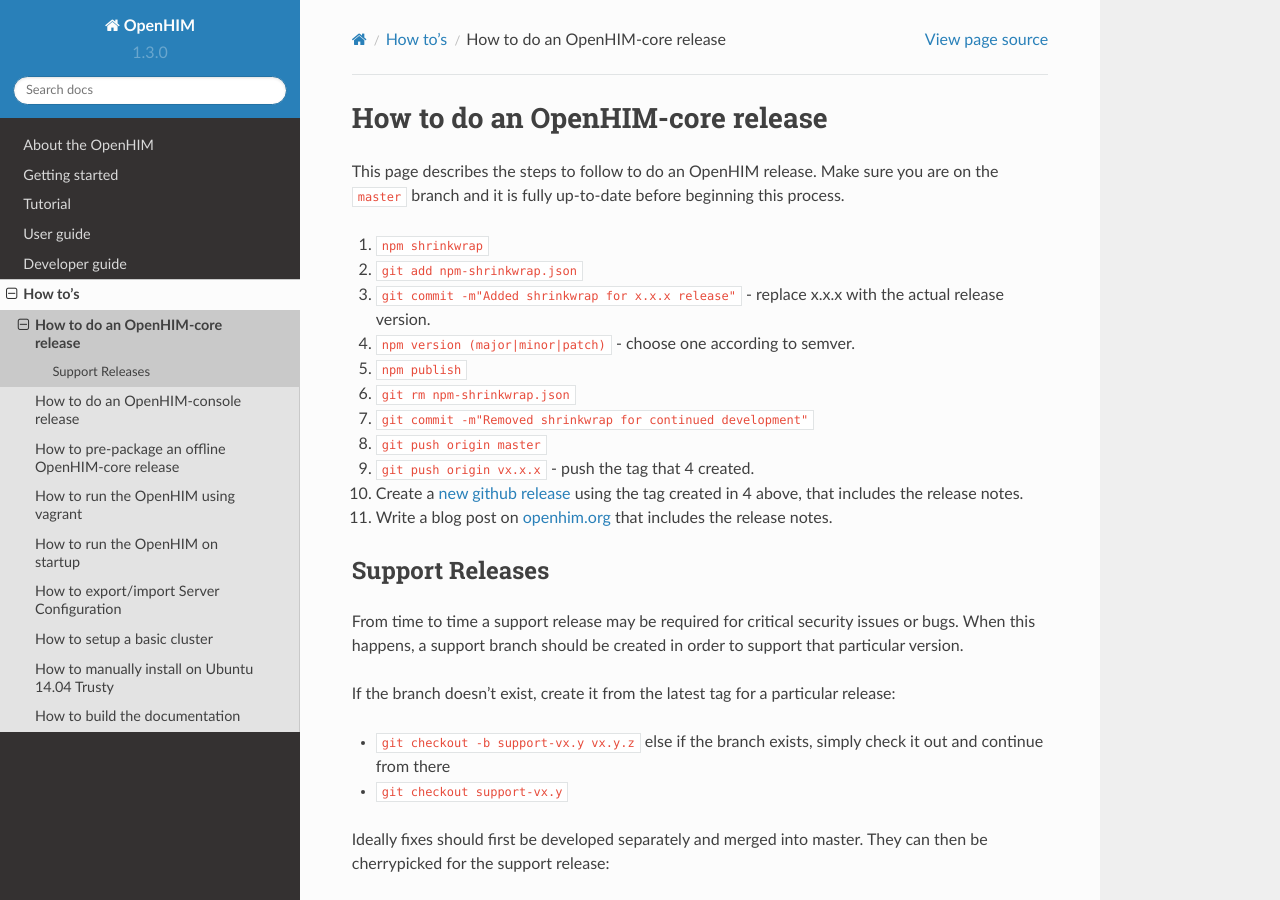
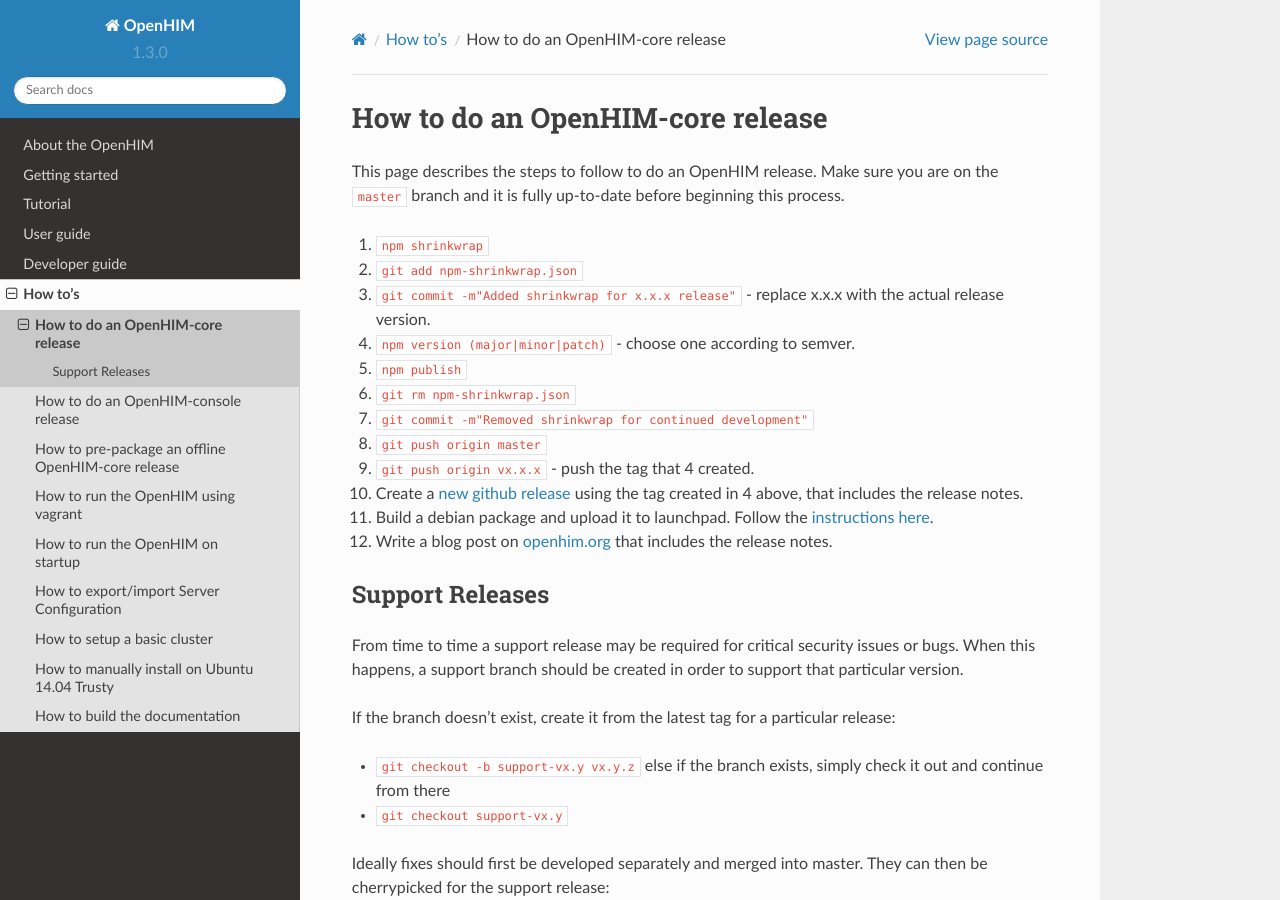
Before and after one commit to jembi/openhim-core-js, a Sphinx documentation site: the page built from docs/how-to/how-to-do-an-openhim-core-release.md, in a window 1280 px wide and 900 px high. Built offline with Sphinx 7.4.7 and the Read the Docs theme 2.0.0, drawn with Linux system fonts in a browser that asks for light colours.

Commit message:
Adds debian packaging comment to release instructions.

```diff
--- a/docs/how-to/how-to-do-an-openhim-core-release.md
+++ b/docs/how-to/how-to-do-an-openhim-core-release.md
@@ -13,7 +13,8 @@
 8. `git push origin master`
 9. `git push origin vx.x.x` - push the tag that 4 created.
 10. Create a [new github release](https://github.com/jembi/openhim-core-js/releases/new) using the tag created in 4 above, that includes the release notes.
-11. Write a blog post on [openhim.org](http://www.openhim.org/) that includes the release notes.
+11. Build a debian package and upload it to launchpad. Follow the [instructions here](https://github.com/jembi/openhim-core-js/tree/master/packaging).
+12. Write a blog post on [openhim.org](http://www.openhim.org/) that includes the release notes.
 
 Support Releases
 ----------------
```
